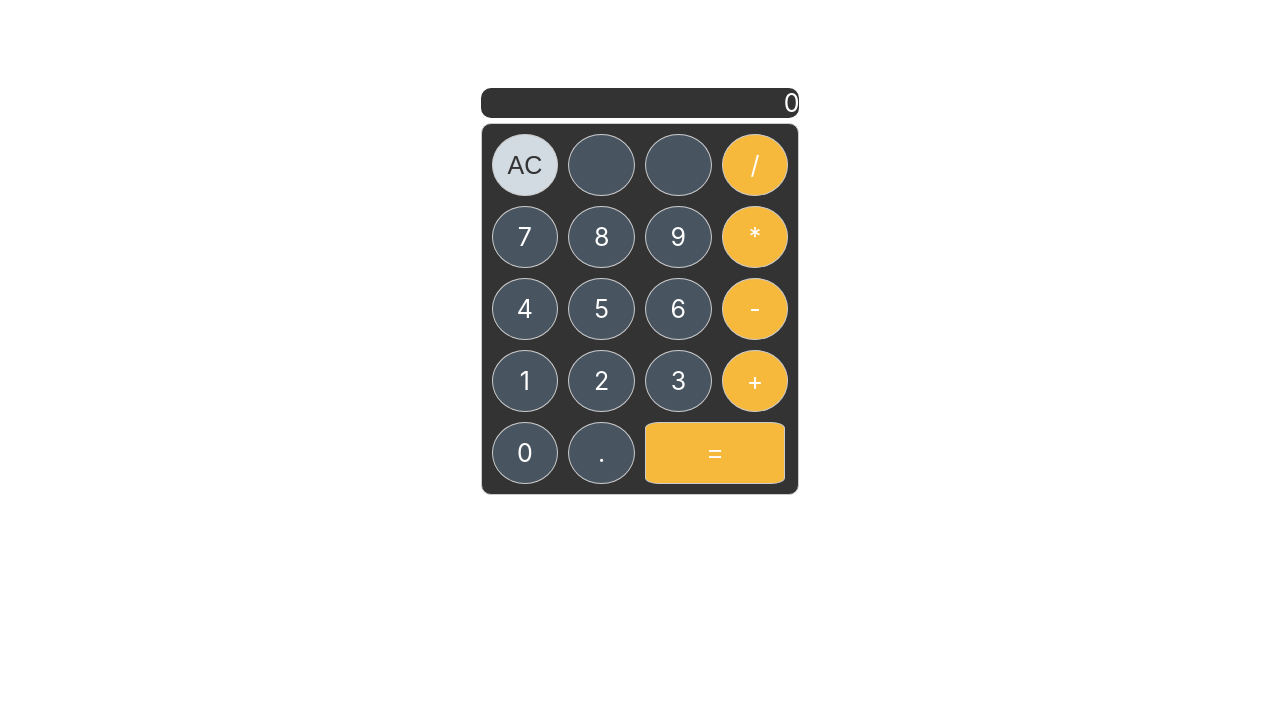
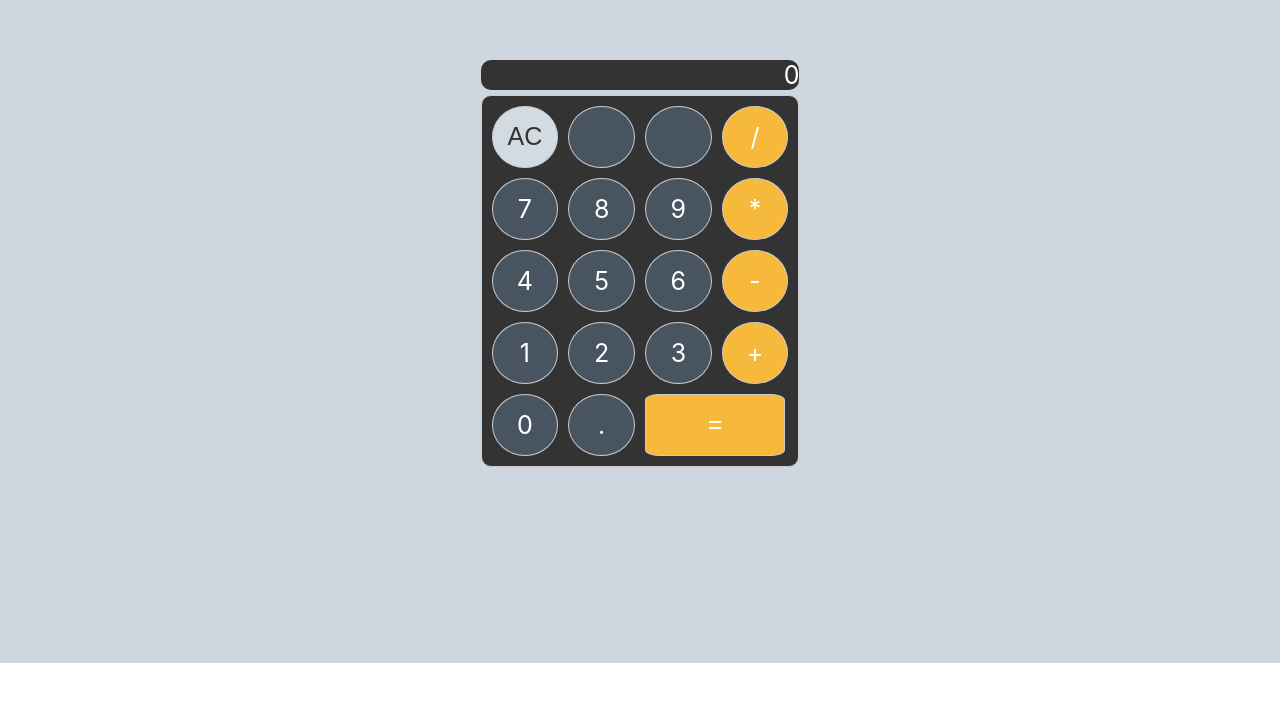
Before and after one commit to AugusViggia/JavaScript-Calculator, a React (Create React App) app: page / in a window 1280 px wide. Shown: the part 137-838 px from the top of the page. After the commit the page ends 800 px from the top, so only its background shows below. Built offline with nearby package versions, Linux system fonts and the light colour scheme.

Commit message:
css update/deploy

```diff
--- a/src/App.css
+++ b/src/App.css
@@ -2,23 +2,26 @@
   display: flex;
   flex-direction: column;
   align-items: center;
-  width: 100%;
-  height: 100%;
+  justify-content: center;
+  max-width: 100vw;
+  min-height: 100vh;
+  background-color: #ced6e0;
 }
 
 .calculator{
-  width: fit-content;
-  height: fit-content;
-  padding: 5px;
-  padding-top: 225px;
-  padding-bottom: 225px;
+  max-width: fit-content;
+  min-height: fit-content;
 }
 
-#display{
+.display{
   border-radius: 10px;
-  width: 100%;
-  height: 100%;
+  min-width: fit-content;
+  max-height: fit-content;
   text-align: right;
+  position: relative;
+  top: 0;
+  left: 0;
+  z-index: 2;
   background-color: #333;
   color: #fff;
   font-size: 25px;
@@ -46,11 +49,29 @@
   border-radius: 50% 50% 50% 50%;
 }
 
-.button:hover{
-  color: #e55039;
+.buttonClear{
+    text-align: center;
+    padding: 15px;
+    font-size: 25px;
+    border: 1px solid #ccc;
+    background-color: #d2dae2;
+    color: #333;
+    cursor: pointer;
+    border-radius: 50% 50% 50% 50%;
 }
 
-#equals{
+.buttonOperator{
+    text-align: center;
+    padding: 15px;
+    font-size: 25px;
+    border: 1px solid #ccc;
+    background-color: #f6b93b;
+    color: #fff;
+    cursor: pointer;
+    border-radius: 50% 50% 50% 50%;
+}
+
+.buttonEqual{
   text-align: center;
   padding: 15px;
   font-size: 25px;
@@ -62,42 +83,18 @@
   border-radius: 10%;
 }
 
-#add{
-  background-color: #f6b93b;
-  color: #fff;
+.button:hover{
+  color: #e55039;
 }
 
-#subtract{
-  background-color: #f6b93b;
-  color: #fff;
+.buttonClear:hover{
+  color: #e55039;
 }
 
-#multiply{
-  background-color: #f6b93b;
-  color: #fff;
+.buttonOperator:hover{
+  color: #e55039;
 }
 
-#divide{
-  background-color: #f6b93b;
-  color: #fff;
+.buttonEqual:hover{
+  color: #e55039;
 }
-
-#clear{
-  background-color: #d2dae2;
-  color: #333;
-}
-
-#all-clear {
-  background-color: #d2dae2;
-  color: #333;
-}
-
-#percentage{
-  background-color: #d2dae2;
-  color: #333;
-}
-
-#double{
-  background-color: #d2dae2;
-  color: #333;
-}
--- a/src/App.js
+++ b/src/App.js
@@ -61,16 +61,14 @@ function App() {
   return (
     <div className="App">
       <div className="calculator">
-        <div id="display">{calc}</div>
+        <div className='display'>{calc}</div>
         <div className="buttonsDiv">
-          <button className="button" id="clear" onClick={handleClick}>
+          <button className="buttonClear" onClick={handleClick}>
             AC
           </button>
-          <div className="button">
-          </div>
-          <div className="button">
-          </div>
-          <div className="button" id="divide" onClick={handleClick}>
+          <div className="button"></div>
+          <div className="button"></div>
+          <div className="buttonOperator" onClick={handleClick}>
             /
           </div>
           <div className="button" id="seven" onClick={handleClick}>
@@ -82,7 +80,7 @@ function App() {
           <div className="button" id="nine" onClick={handleClick}>
             9
           </div>
-          <div className="button" id="multiply" onClick={handleClick}>
+          <div className="buttonOperator" onClick={handleClick}>
             *
           </div>
           <div className="button" id="four" onClick={handleClick}>
@@ -94,7 +92,7 @@ function App() {
           <div className="button" id="six" onClick={handleClick}>
             6
           </div>
-          <div className="button" id="subtract" onClick={handleClick}>
+          <div className="buttonOperator" onClick={handleClick}>
             -
           </div>
           <div className="button" id="one" onClick={handleClick}>
@@ -106,7 +104,7 @@ function App() {
           <div className="button" id="three" onClick={handleClick}>
             3
           </div>
-          <div className="button" id="add" onClick={handleClick}>
+          <div className="buttonOperator" onClick={handleClick}>
             +
           </div>
           <div className="button" id="zero" onClick={handleClick}>
@@ -115,13 +113,13 @@ function App() {
           <div className="button" id="decimal" onClick={handleClick}>
             .
           </div>
-          <button id="equals" onClick={handleClick}>
+          <button className="buttonEqual" onClick={handleClick}>
             =
           </button>
         </div>
       </div>
     </div>
   );
-}
+};
 
 export default App;
```
